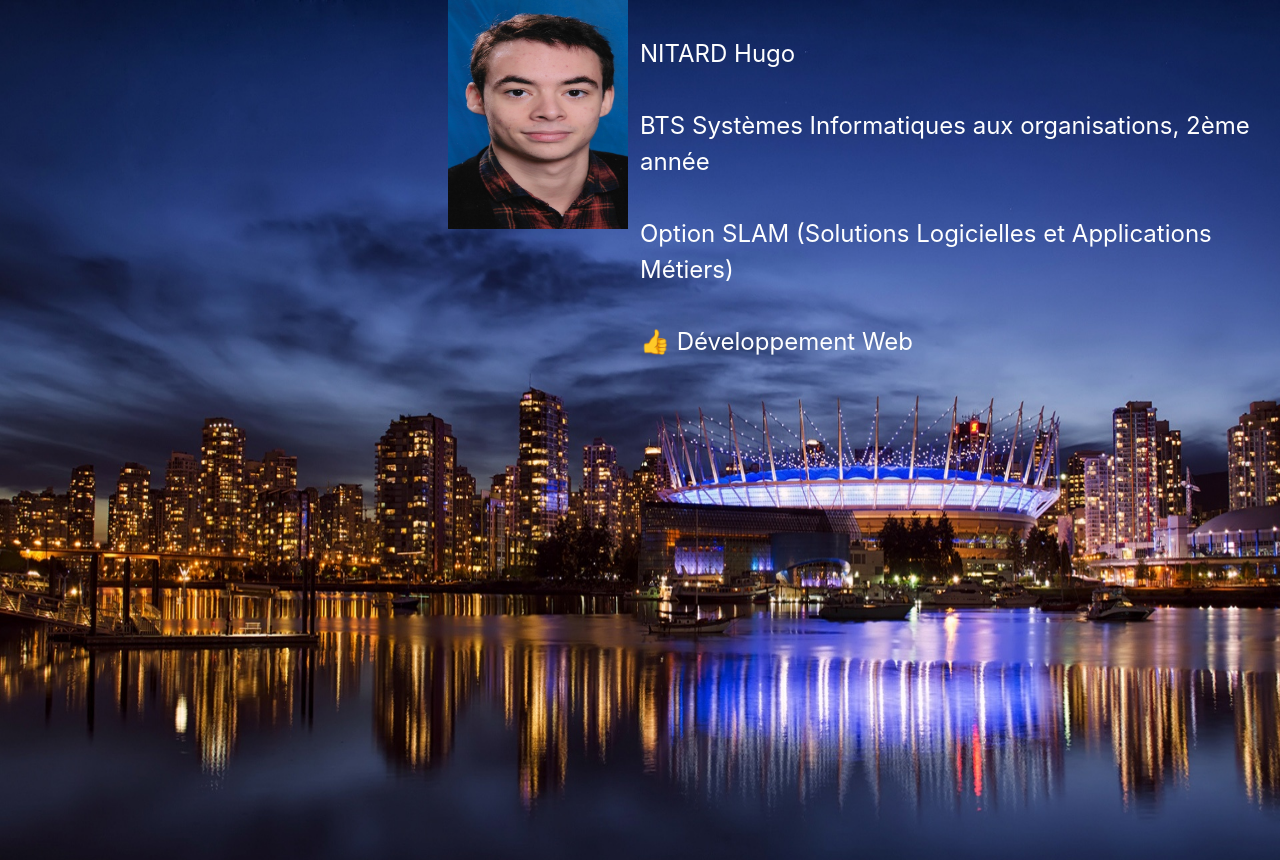
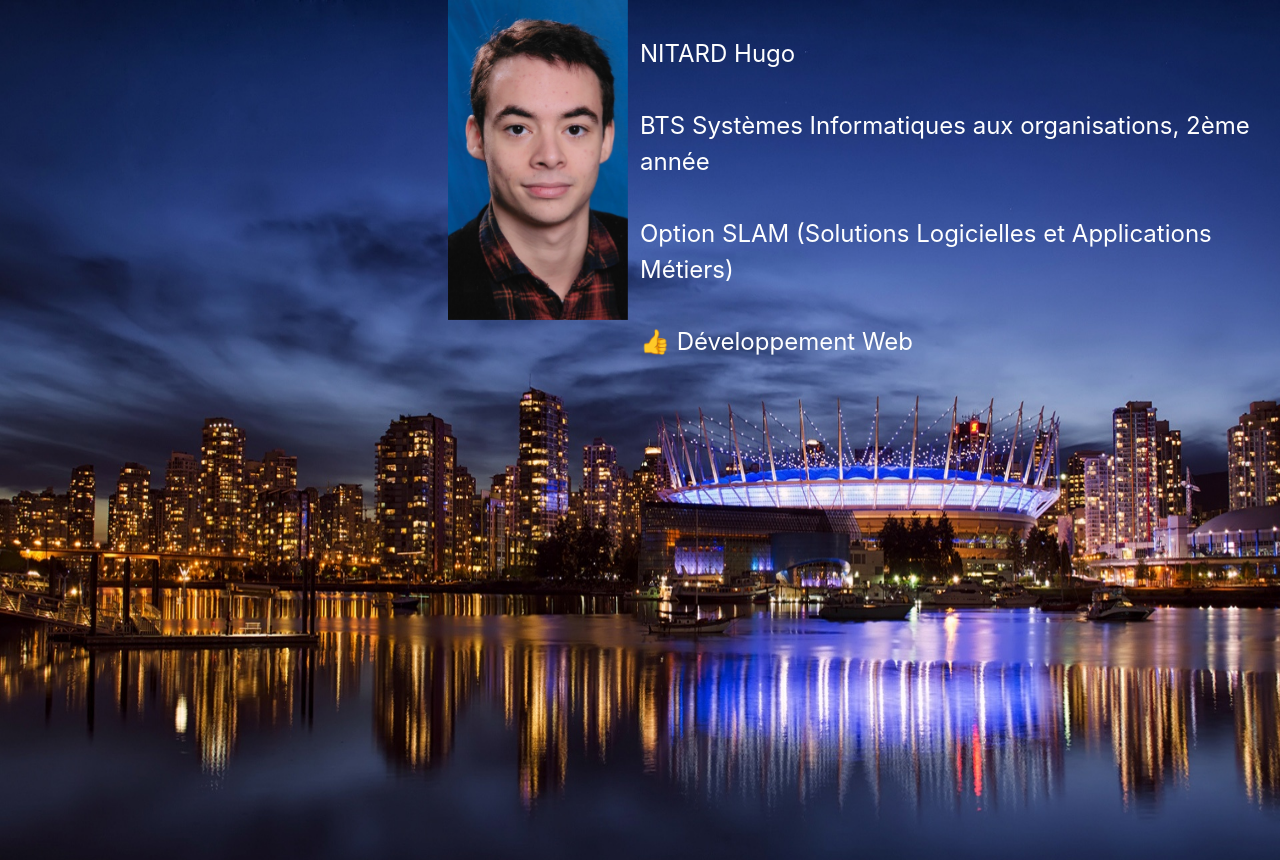
Before and after one commit to Alyndel/site_perso, a PHP site: page / in a window 1280 px wide. Shown: the part 56-916 px from the top of the page. Run offline with PHP 8.4, Linux system fonts and the light colour scheme; some libraries are stand-ins or nearby versions.

Commit message:
correction photo index

```diff
--- a/a_propos.php
+++ b/a_propos.php
@@ -7,7 +7,7 @@
 		<p id="paragraphe-centré">
 			Ce site a été réalisé grâce à Bootstrap.
 			<br><br>
-			<a href="https://goo.gl/NgDLW5">Le lien de l'image de fond :</a>
+			<a href="https://goo.gl/NgDLW5">Le lien de l'image de fond</a>
 		</p>
   </body>
 </html>
--- a/css/index.css
+++ b/css/index.css
@@ -1,7 +1,7 @@
 #photo-profil
 {
   width: 14.0625vw;
-  height: 25vh;
+  height: 25vw;
   z-index: 1;
   position: absolute;
   margin-left: 35%;
```
